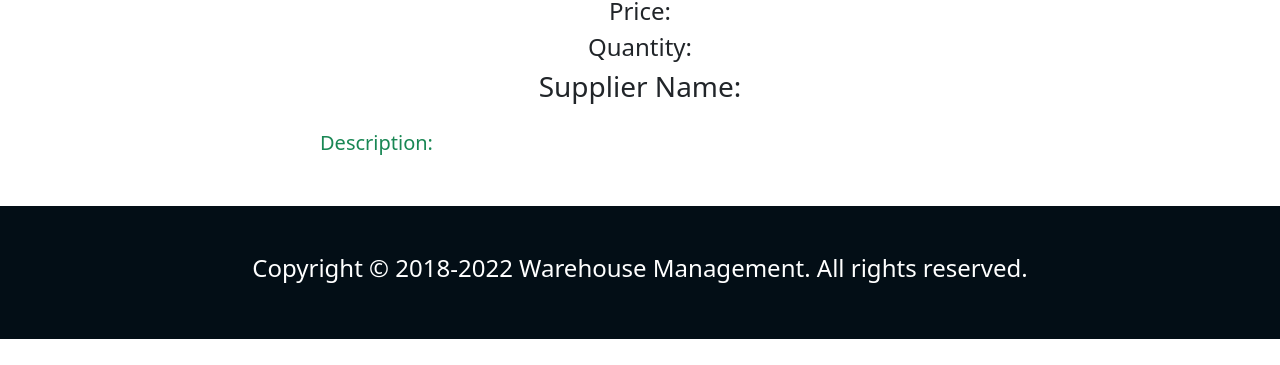
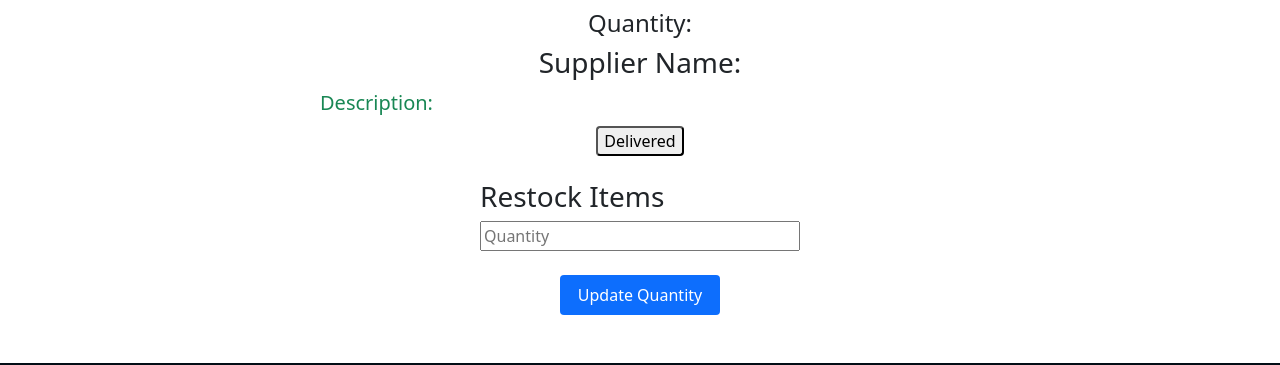
Before and after one commit to almaskhanzz/warehouse-management-client-side, a React (Create React App) app: page /inventory/1 in a window 1280 px wide. Shown: the part 663-1028 px from the top of the page. Before the commit the page ends 1002 px from the top, so only its background shows below. Built offline with nearby package versions, Linux system fonts and the light colour scheme; no server answers; sample sign-in values are in the browser's storage.

Commit message:
Restock item updated

```diff
--- a/package.json
+++ b/package.json
@@ -12,6 +12,7 @@
     "react-bootstrap": "^2.3.1",
     "react-dom": "^18.1.0",
     "react-firebase-hooks": "^5.0.3",
+    "react-hook-form": "^7.30.0",
     "react-router-dom": "^6.3.0",
     "react-scripts": "5.0.1",
     "web-vitals": "^2.1.4"
--- a/src/Pages/Inventory/Inventory.js
+++ b/src/Pages/Inventory/Inventory.js
@@ -1,18 +1,73 @@
 import React, { useEffect, useState } from 'react';
 import { useParams } from 'react-router-dom';
+import { useForm } from "react-hook-form";
 import './Inventory.css';
 const Inventory = () => {
     const { inventoryId } = useParams();
+    const { register, handleSubmit } = useForm();
     const [item, setItem] = useState([]);
+    const [quantity, setQuantity] = useState({});
     useEffect(() => {
         const url = `http://localhost:5000/item/${inventoryId}`;
         fetch(url)
             .then(res => res.json())
             .then(data => setItem(data))
     }, []);
+
+    useEffect(() => {
+        const url = `http://localhost:5000/item/${inventoryId}`;
+        fetch(url)
+            .then(res => res.json())
+            .then(data => setQuantity(data))
+    }, []);
+
+    const handleDelivered = id => {
+        // console.log(id);
+        const previousQuantity = parseInt(item.quantity);
+        const newQuantity = previousQuantity - 1;
+        // setQuantity(newQuantity);
+        // console.log(newQuantity);
+        const quantities = { newQuantity };
+        console.log(quantities);
+
+        const url = `http://localhost:5000/item/${inventoryId}`;
+        fetch(url, {
+            method: 'PUT',
+            headers: {
+                'Content-Type': 'application/json',
+            },
+            body: JSON.stringify(quantities),
+        })
+            .then(res => res.json())
+            .then(data => {
+                console.log(data);
+                alert('Item updated successfully!!!');
+            })
+    }
+    //Update quantity
+    const onSubmit = data => {
+        console.log(data);
+        //send data to the server...
+        //search mdn fetch post
+        //sending data
+        const url = `http://localhost:5000/item/${inventoryId}`;
+        fetch(url, {
+            //PUT for updating...
+            method: 'PUT',
+            headers: {
+                'Content-Type': 'application/json',
+            },
+            body: JSON.stringify(data),
+        })
+            .then(res => res.json())
+            .then(data => {
+                alert('Item updated successfully!!!');
+                data.reset();
+            })
+    };
     return (
-        <div className='w-50 mx-auto'>
-            <h1 className='text-center mt-3 mb-5'>Details of the Inventory Item:</h1>
+        <div className='w-50 mx-auto mb-3'>
+            <h1 className='text-center mt-3 mb-4'>Details of the Inventory Item:</h1>
             <div className='item-details'>
                 <div className='w-50 mx-auto'>
                     <img className='mb-4' src={item.img} alt="" />
@@ -22,7 +77,17 @@ const Inventory = () => {
                 <h4 className='text-center'>Price: {item.price}</h4>
                 <h4 className='text-center'>Quantity: {item.quantity}</h4>
                 <h3 className='text-center'>Supplier Name: {item.supplierName}</h3>
-                <p className='fs-5 text-success mb-5 mt-4'>Description: {item.description}</p>
+                <p className='fs-5 text-success mb-2 mt-2'>Description: {item.description}</p>
+                <div className='d-flex justify-content-center'>
+                    <button className='rounded' onClick={() => handleDelivered(item._id)}>Delivered</button>
+                </div>
+                <div className='w-50 mx-auto'>
+                    <h3 className='mt-4'>Restock Items</h3>
+                    <form className='d-flex flex-column mb-5' onSubmit={handleSubmit(onSubmit)}>
+                        <input className='mb-2' placeholder='Quantity' type="number" {...register("quantity", { required: true })} />
+                        <input className='w-50 mt-3 bg-primary rounded border-0 p-2 text-white mx-auto' type="submit" value="Update Quantity" />
+                    </form>
+                </div>
             </div>
         </div>
     );
```
Also changed, not shown: 1 other file (tests, documents, lock files or other folders).
